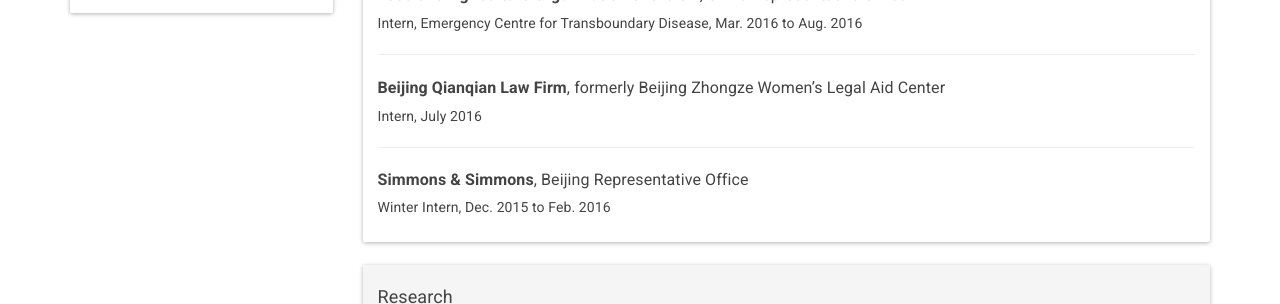
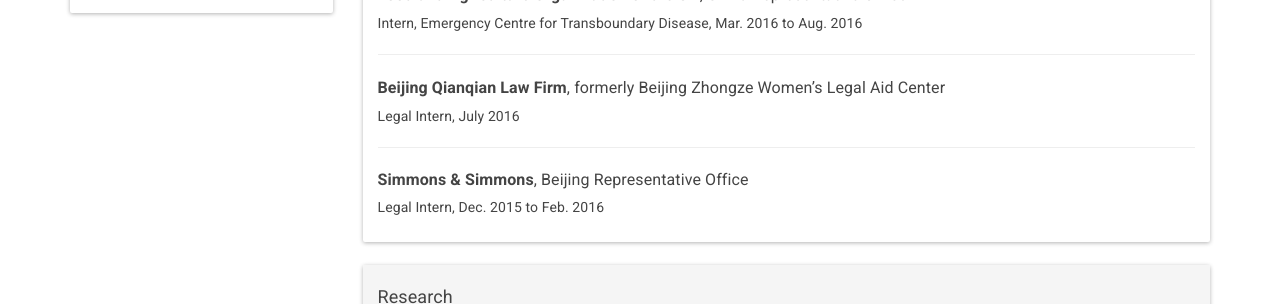
Before and after one commit to CeciliaZhang/-CeciliaZhang-.github-io, a Jekyll site: the page built from index.html, in a window 1280 px wide and 900 px high, scrolled down 510 px. Shown: the part 152-456 px from the top of the window. Built offline with Jekyll 4.4.1, drawn with Linux system fonts in a browser that asks for light colours; nearby versions of some CDN libraries.

Commit message:
Update experiences.html

```diff
--- a/_includes/experiences.html
+++ b/_includes/experiences.html
@@ -10,9 +10,9 @@
         <h6>Intern, Emergency Centre for Transboundary Disease, Mar. 2016 to Aug. 2016</h6>
         <hr/>
         <h5 style="line-height: 120%;"><b>Beijing Qianqian Law Firm</b>, formerly Beijing Zhongze Women’s Legal Aid Center</h5>
-        <h6>Intern, July 2016</h6>
+        <h6>Legal Intern, July 2016</h6>
         <hr/>
         <h5><b>Simmons & Simmons</b>, Beijing Representative Office</h5>
-        <h6>Winter Intern, Dec. 2015 to Feb. 2016</h6>
+        <h6>Legal Intern, Dec. 2015 to Feb. 2016</h6>
     </div>
 </div>
```
